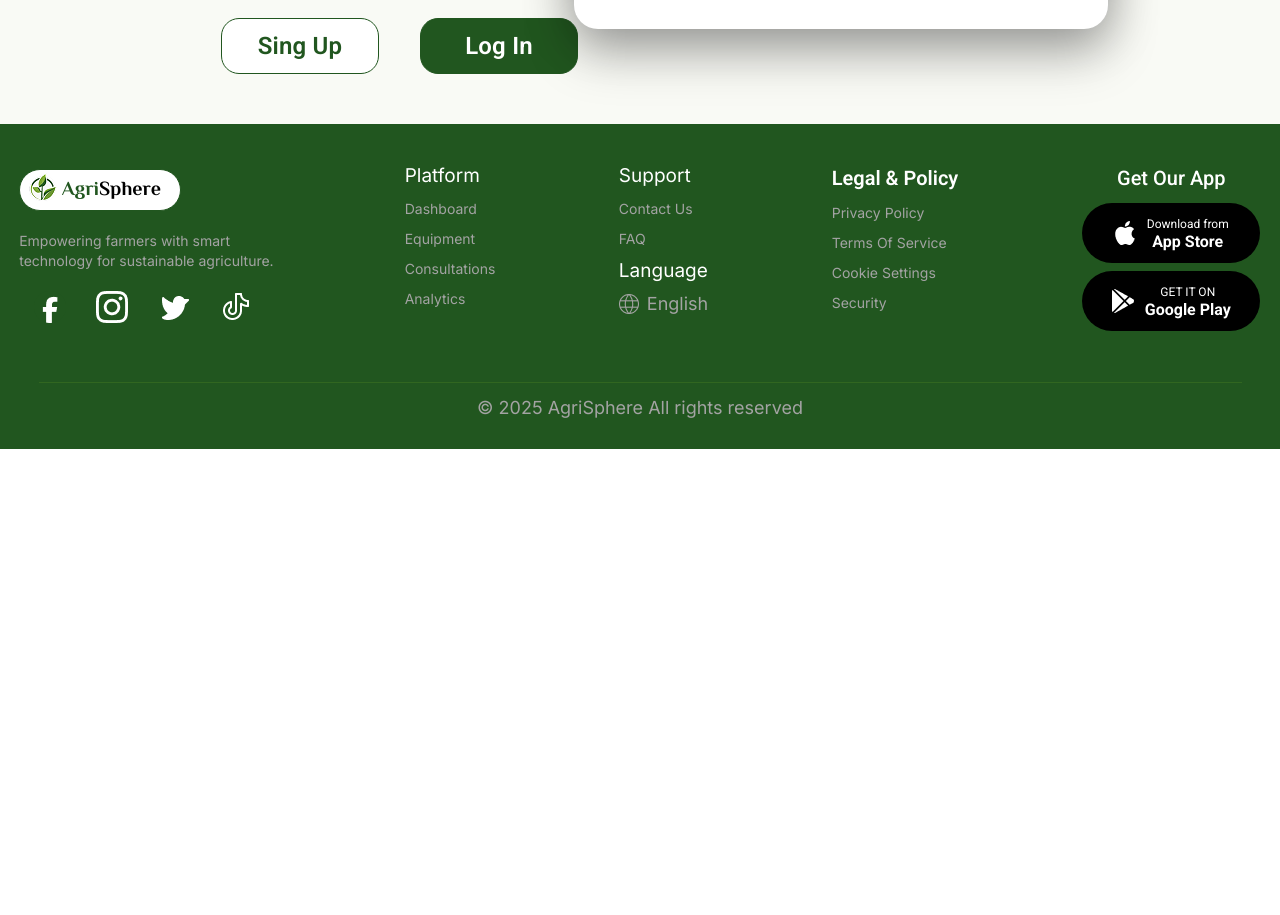
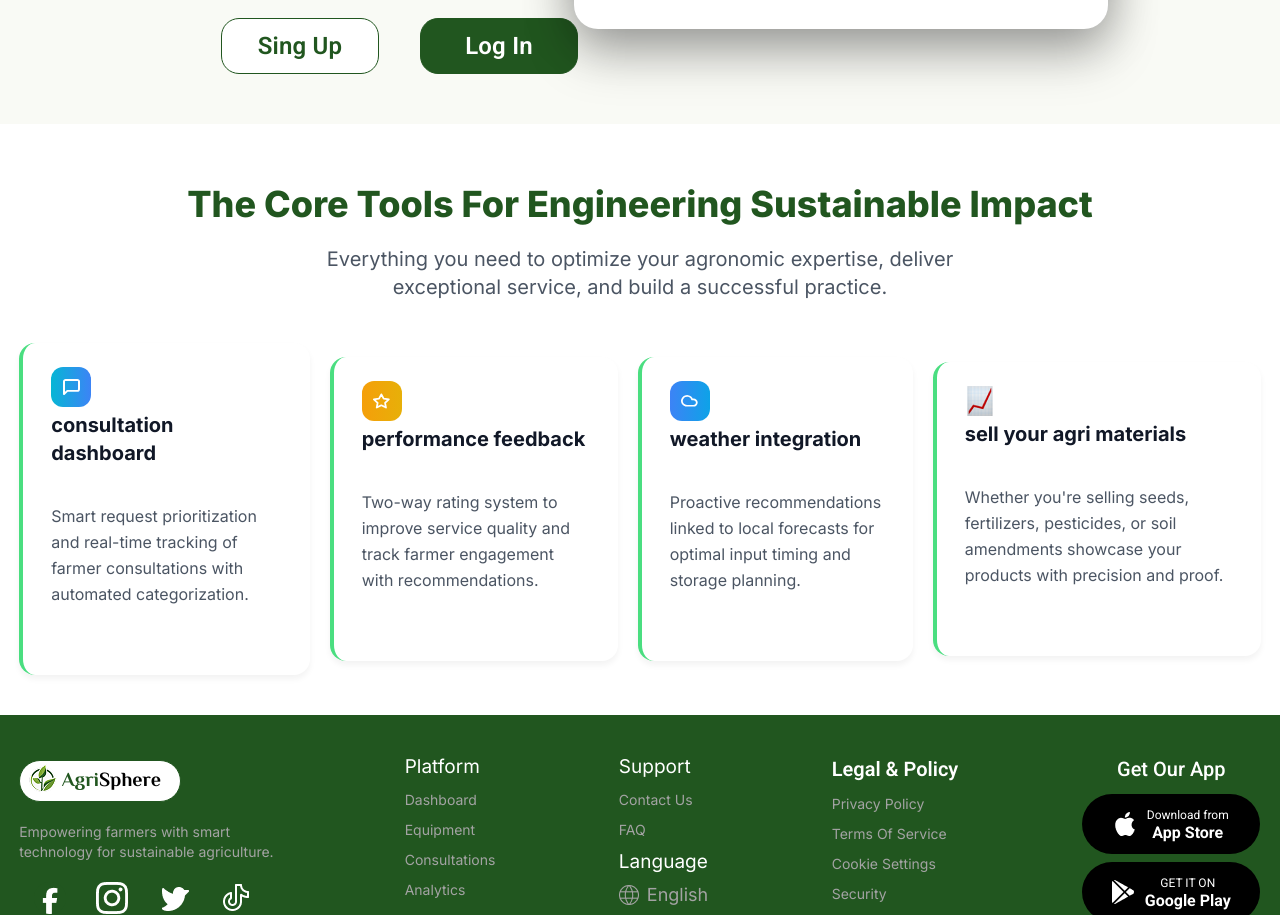
Before and after one commit to firas-mostafa/agri_sphere, a React app in the folder frontend/: page /engineer in a window 1280 px wide. Shown: the part 640-1555 px from the top of the page. Before the commit the page ends 1089 px from the top, so only its background shows below. Built offline with nearby package versions, Linux system fonts and the light colour scheme; the HTML template or start-up script is replaced by a standard one.

Commit message:
Add coreTools section to Engineer Page

```diff
--- a/frontend/src/pages/public/engineer/Engineer.jsx
+++ b/frontend/src/pages/public/engineer/Engineer.jsx
@@ -1,6 +1,9 @@
 import React from 'react';
 
 import Layout from '../../../components/common/Layout';
+import SectionTitle from '../../../components/title/SectionTitle';
+
+import { engineer__coreTools_data } from '../../../Data';
 
 import FarmerImage from '../../../assets/farmer.jpg';
 
@@ -47,6 +50,42 @@
             </section>
 
 
+            {/* =============== CORE TOOLS =============== */}
+            <section className="coreTools__engineer">
+                <SectionTitle
+                    title='the core tools for engineering sustainable impact'
+                    description={
+                        'Everything you need to optimize your agronomic expertise, deliver exceptional service, and build a successful practice.'
+                    }
+                />
+
+                <div className="coreTools__engineer__container container flex">
+                    {
+                        engineer__coreTools_data.map( ( { icon, title, description }, index) => {
+                            return (
+                                <div key={index} className="coreTools__engineer-card">
+                                    <div className="coreTools__engineer-icon-wrapper">
+                                        <img
+                                            src={icon}
+                                            alt={`Engineer-CoreTools-Card-Icon-${index + 1}`}
+                                            className="coreTools__engineer-card-icon"
+                                        />
+                                    </div>
+
+                                    <h6 className="coreTools__engineer-card-title">
+                                        {title}
+                                    </h6>
+
+                                    <p className="coreTools__engineer-card-description">
+                                        {description}
+                                    </p>
+                                </div>
+                            )
+                        })
+                    }
+                </div>
+            </section>
+
         </Layout>
     );
 };
--- a/frontend/src/pages/public/engineer/engineer.css
+++ b/frontend/src/pages/public/engineer/engineer.css
@@ -144,3 +144,91 @@
 .hero__engineer-image-wrapper:hover::after {
     box-shadow: 0px 25px 50px 0px hsla(0, 0%, 0%, 0.25);
 }
+
+/* =============== CORE TOOLS =============== */
+.coreTools__engineer {
+    padding-block: 60px 40px;
+}
+
+.coreTools__engineer .section__title-title,
+.coreTools__engineer .section__title-description {
+    letter-spacing: 0;
+    vertical-align: middle;
+}
+
+.coreTools__engineer .section__title-title {
+    height: 40px;
+    font-size: 36px;
+    font-weight: var(--weight-800);
+    line-height: 40px;
+    margin-block: 0 21px;
+}
+
+.coreTools__engineer .section__title-description {
+    max-width: 720px;
+    line-height: 28px;
+}
+
+.coreTools__engineer__container {
+    align-items: center;
+    justify-content: center;
+    gap: 20px;
+    padding-top: 42px;
+}
+
+.coreTools__engineer-card {
+    padding: 24px 28px 68px;
+    background-color: var(--white-color);
+    border-left: 4px solid hsla(142, 69%, 58%, 1);
+    border-radius: 16px;
+    box-shadow: 0px 4px 6px 0px hsla(0, 0%, 0%, 0.05);
+}
+
+.coreTools__engineer-card:not(:last-child) .coreTools__engineer-icon-wrapper {
+    display: flex;
+    align-items: center;
+    justify-content: center;
+    width: 40px;
+    height: 40px;
+    background: var(--blue-linear-gradient);
+    border-radius: 12px;
+}
+
+.coreTools__engineer-card:nth-child(2) .coreTools__engineer-icon-wrapper {
+    background: linear-gradient(90deg, hsla(38, 92%, 50%, 1) 0%, hsla(45, 93%, 47%, 1) 100%);
+}
+
+.coreTools__engineer-card:nth-child(3) .coreTools__engineer-icon-wrapper {
+    background: linear-gradient(90deg, hsla(217, 91%, 60%, 1) 0%, hsla(199, 89%, 48%, 1) 100%);
+}
+
+.coreTools__engineer-card:not(:last-child) .coreTools__engineer-card-icon {
+    width: 16.67px;
+    height: 16.67px;
+}
+
+.coreTools__engineer-card:last-child .coreTools__engineer-icon-wrapper {
+    width: 30px;
+    height: 30px;
+}
+
+.coreTools__engineer-card-title,
+.coreTools__engineer-card-description {
+    font-family: var(--inter-font);
+}
+
+.coreTools__engineer-card-title {
+    color: var(--black-color-alt);
+    font-size: 20px;
+    font-weight: var(--weight-700);
+    line-height: 28px;
+    vertical-align: middle;
+    margin-block: 4px 36px;
+}
+
+.coreTools__engineer-card-description {
+    color: var(--text-color);
+    font-size: 16px;
+    font-weight: var(--weight-400);
+    line-height: 26px;
+}
```
